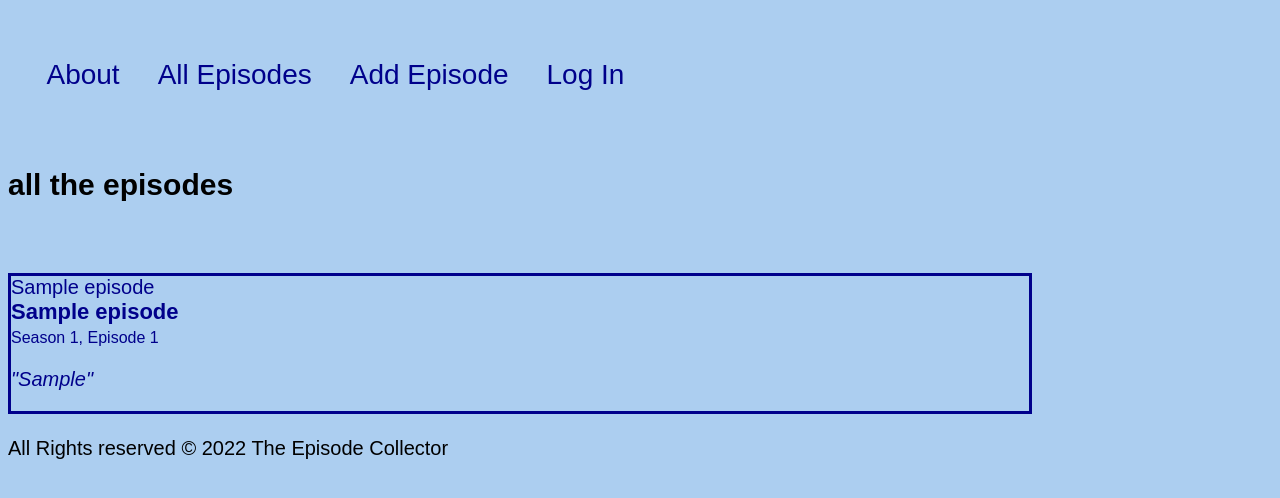
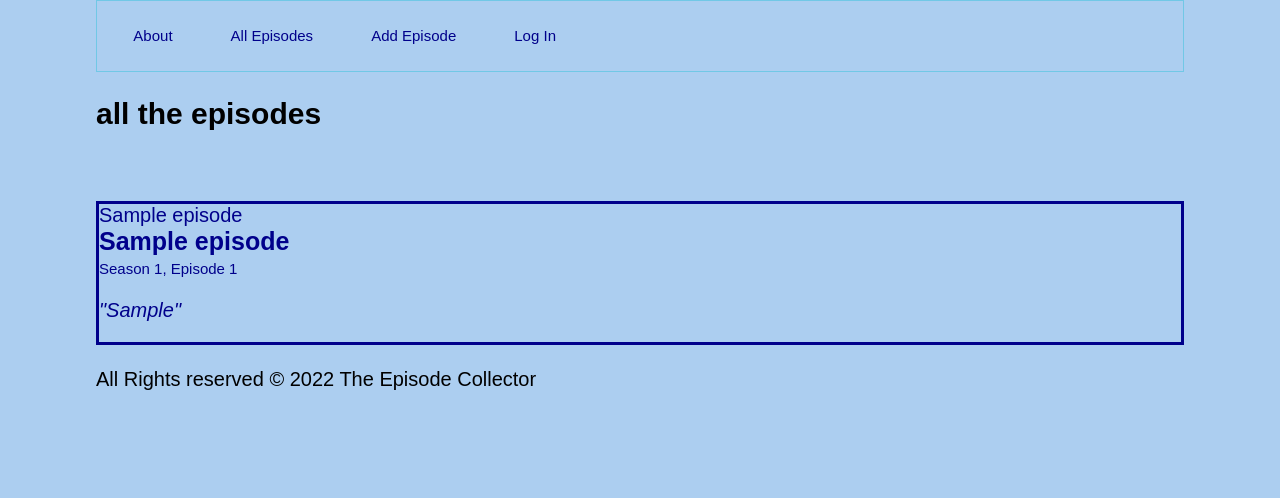
Before and after one commit to lcmaximum/ecl, a Django app: page /episodes/ in a window 1280 px wide. Shown: the top 498 px of the page. Run offline with Django 3.2, Linux system fonts and the light colour scheme; tables that the repository leaves empty hold one stand-in row (values such as "Sample post").

Commit message:
updates css

```diff
--- a/main_app/static/css/style.css
+++ b/main_app/static/css/style.css
@@ -1,8 +1,9 @@
 body {
     font-family: sans-serif;
-    font-size: 20px;
+    font-size: 1.25em;
     background:rgb(172, 206, 240);
-    max-width: 1024px;
+    max-width: 85vw;
+    margin: 0 auto;
 }
 
 
@@ -12,8 +13,9 @@ h1 {
 
 nav {
 
-    padding: 2%;
-    font-size: 28px;
+    padding: 1ch;
+    font-size: 0.75em;
+    border:1px solid rgb(113, 200, 230);
 }
 
 ul {
@@ -25,31 +27,27 @@ ul {
 
 nav a {
     text-decoration: none;
-    padding: 15px;
+
 }
 
 a {
     text-decoration: none;
     margin-right: 8px;
     color:darkblue;
-    padding: 4px;
+    padding: 3ch;
 }
 
-a:hover {
-
-    background:azure;
-    border-radius: 10px;
-}
 
 nav a:hover {
     font-weight: 600;
-
+    background:azure;
+    border-radius: 5px;
 }
 
 #detail-details {
-    width: 100%;
+
     background:rgb(113, 200, 230);
-    max-width:1024px;
+    max-width:85vw;
 }
 
 #episode-edit-delete {
@@ -67,8 +65,8 @@ nav a:hover {
 #detail-characters, #detail-reviews {
     display: flex;
     flex-direction: column;
-    padding: 5%;
-    min-width: 325px;
+    padding: 3ch;
+    min-width: 40vw;
     margin-top:10px;
 }
 
@@ -84,16 +82,16 @@ nav a:hover {
 }
 
 .index-episode-title {
-    font-size: 22px;
+    font-size: 1.25em;
     font-weight: 600;
 }
 
 .index-series-title {
-    font-size: 20px;
+    font-size: 1em;
 }
 
 .index-season-ep-info {
-    font-size: 16px;
+    font-size: 0.75em;
 }
 
 .index-ep-headline {
```
